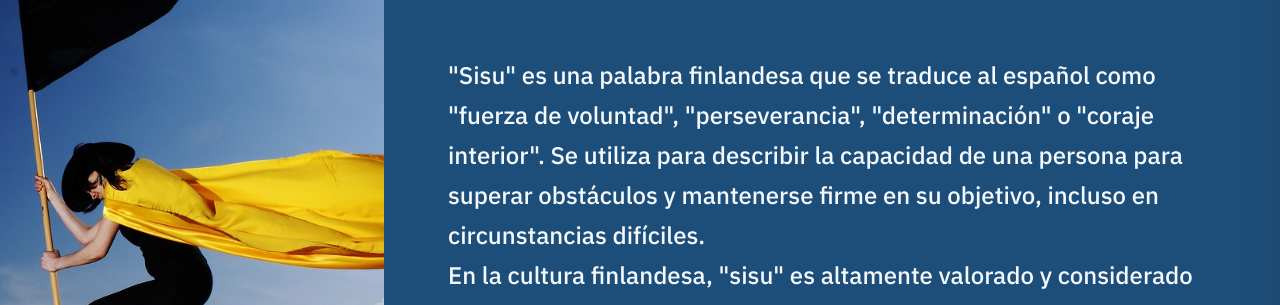
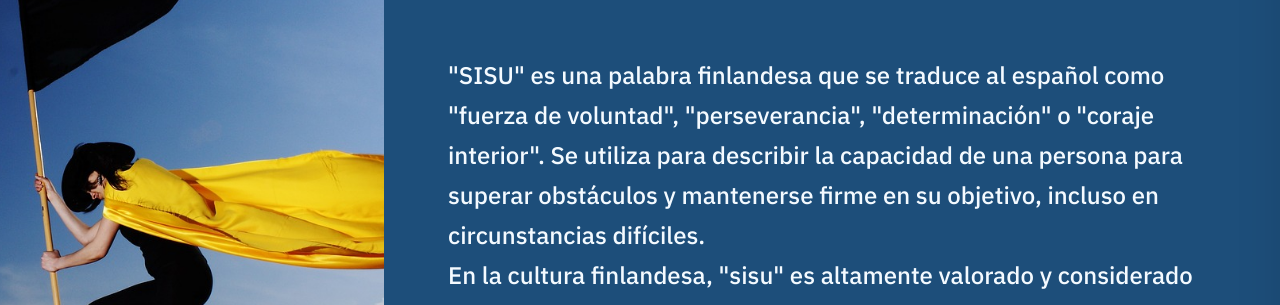
Before and after one commit to keryum/Hola-Sisu, a plain HTML site: page index.html in a window 1280 px wide. Shown: the part 1043-1348 px from the top of the page. Drawn offline with Linux system fonts and the light colour scheme.

Commit message:
Update index.html

```diff
--- a/index.html
+++ b/index.html
@@ -66,7 +66,7 @@
             <div class="section-3-text">
                 <h2>¿Qué significa "SISU"?</h2>
                 <p>
-                    "Sisu" es una palabra finlandesa que se traduce al español como "fuerza de
+                    "SISU" es una palabra finlandesa que se traduce al español como "fuerza de
                     voluntad", "perseverancia", "determinación" o "coraje interior". Se utiliza para
                     describir la capacidad de una persona para superar obstáculos y mantenerse firme en
                     su objetivo, incluso en circunstancias difíciles.
```
